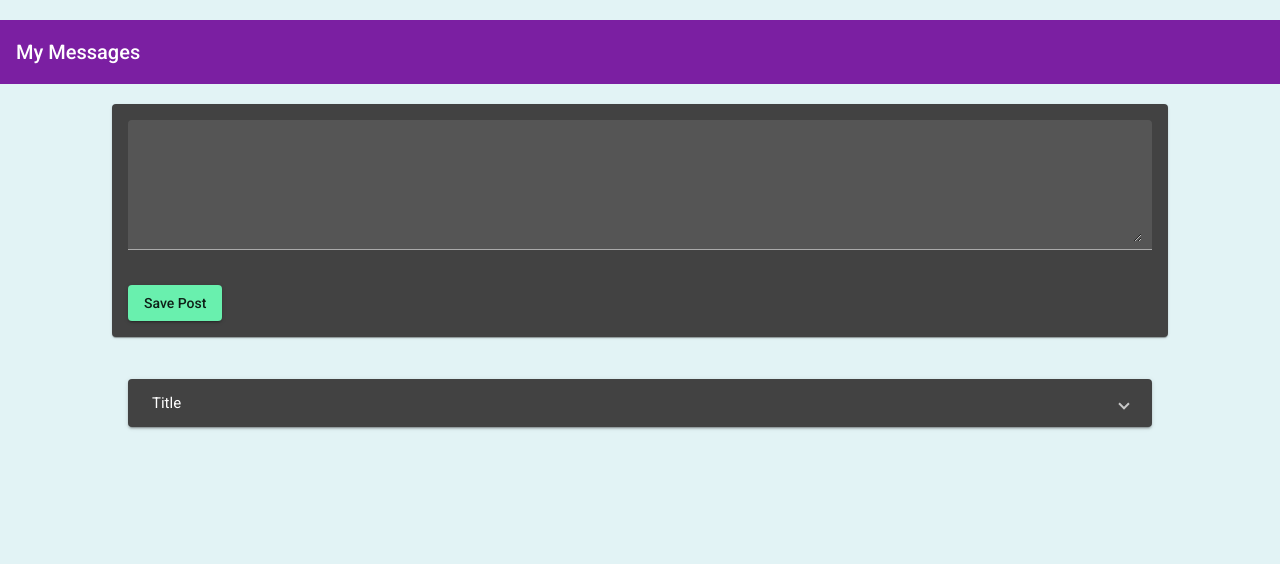
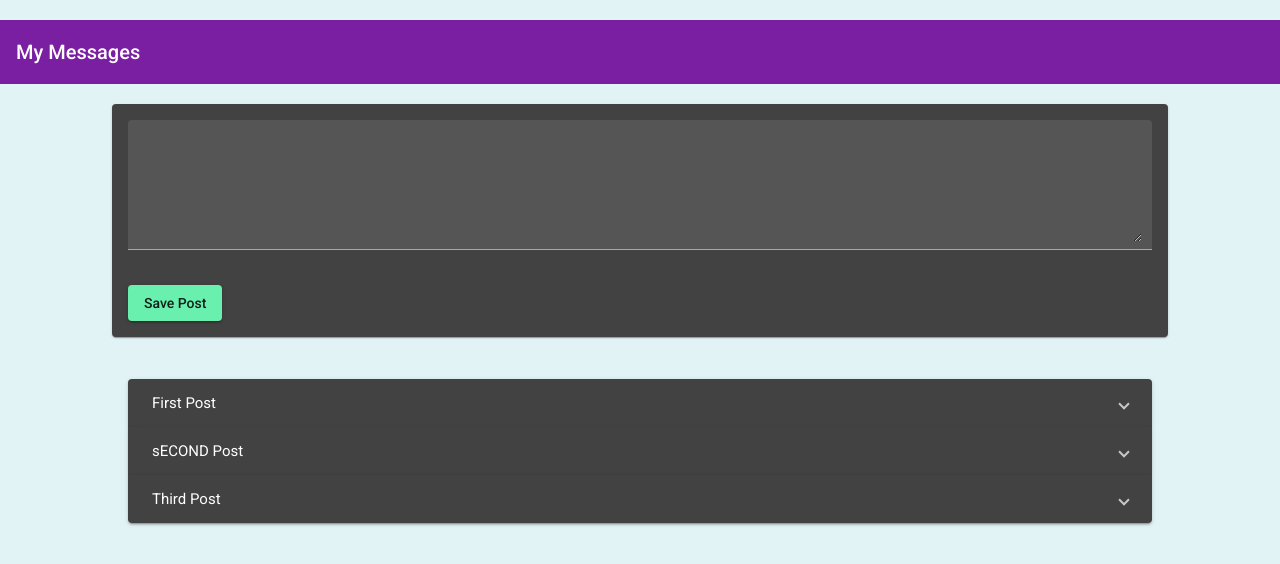
Before and after one commit to donev-stan/MEAN-Stack-App, an Angular app in the folder mean-app/: page / in a window 1280 px wide. Shown: the top 564 px of the page. Built offline with nearby package versions, Linux system fonts and the light colour scheme.

Commit message:
no posts

```diff
--- a/mean-app/src/app/posts/post-list/post-list.component.html
+++ b/mean-app/src/app/posts/post-list/post-list.component.html
@@ -1,13 +1,14 @@
-<mat-accordion multi>
-  <mat-expansion-panel>
+<mat-accordion multi *ngIf="posts">
+  <mat-expansion-panel *ngFor="let post of posts">
     <mat-expansion-panel-header>
-      <mat-panel-title> Title </mat-panel-title>
+      <mat-panel-title> {{ post.title }} </mat-panel-title>
     </mat-expansion-panel-header>
     <div class="panel-content">
-      Lorem ipsum dolor sit amet consectetur adipisicing elit. Labore alias
-      minus inventore ad adipisci tenetur explicabo aperiam odit quidem illum
-      maiores neque doloremque quisquam, a praesentium, nesciunt, recusandae
-      quod nisi!
+      {{ post.content }}
     </div>
   </mat-expansion-panel>
 </mat-accordion>
+
+<mat-card *ngIf="!posts.length" style="text-align: center">
+  <mat-card-content class="">No posts added yet!</mat-card-content>
+</mat-card>
```
